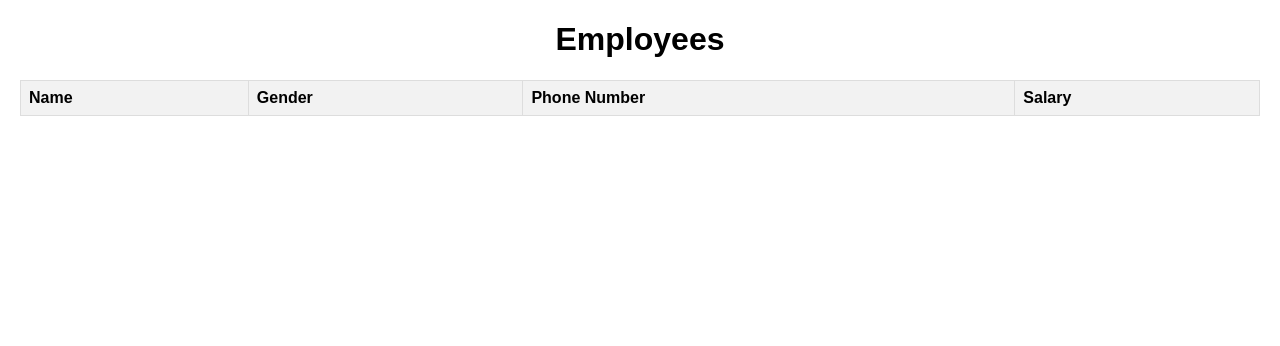
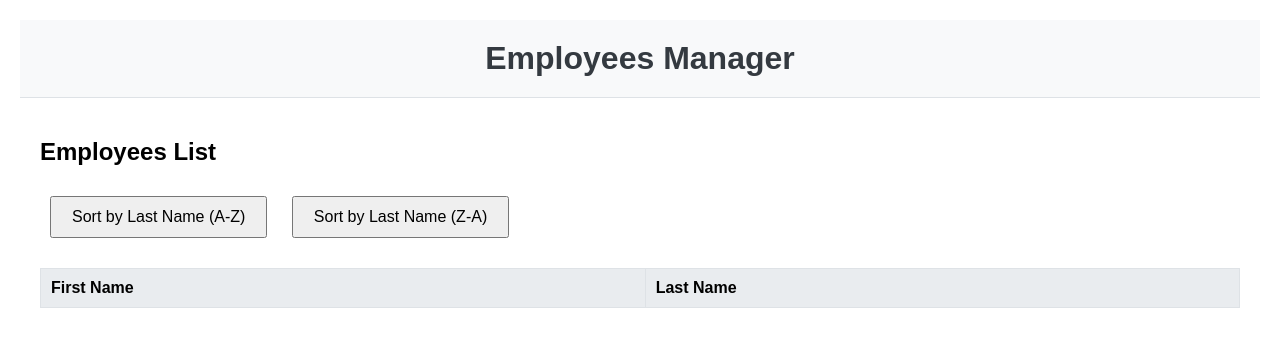
Before and after one commit to benphihe/projet-final-sql, a website: page node-sqlite-app/public/index.html in a window 1280 px wide. Drawn offline with Linux system fonts and the light colour scheme; no server answers.

Commit message:
update back and front with filter

```diff
--- a/node-sqlite-app/public/index.html
+++ b/node-sqlite-app/public/index.html
@@ -3,41 +3,53 @@
 <head>
     <meta charset="UTF-8">
     <meta name="viewport" content="width=device-width, initial-scale=1.0">
-    <title>Employees</title>
+    <title>Employees Manager</title>
     <link rel="stylesheet" href="styles.css">
 </head>
 <body>
-    <h1>Employees</h1>
+    <header>
+        <h1>Employees Manager</h1>
+    </header>
+    <main>
+        <h2>Employees List</h2>
+        <div>
+            <button id="sort-asc">Sort by Last Name (A-Z)</button>
+            <button id="sort-desc">Sort by Last Name (Z-A)</button>
+        </div>
         <table id="employees-table">
             <thead>
                 <tr>
-                <th>Name</th>
-                <th>Gender</th>
-                <th>Phone Number</th>
-                <th>Salary</th>
+                    <th>First Name</th>
+                    <th>Last Name</th>
                 </tr>
             </thead>
             <tbody>
-
             </tbody>
         </table>
+    </main>
     <script>
-        fetch('/api/employees')
+        function fetchEmployees(order = 'asc') {
+            fetch(`/api/employees?order=${order}`)
                 .then(response => response.json())
                 .then(data => {
                     const tableBody = document.querySelector('#employees-table tbody');
+                    tableBody.innerHTML = ''; // Clear existing rows
                     data.forEach(employee => {
                         const row = document.createElement('tr');
                         row.innerHTML = `
-                        <td>${employee.employeName}</td>
-                        <td>${employee.employeGender}</td>
-                        <td>${employee.employePhoneNumber}</td>
-                        <td>${employee.employeSalary}</td>
+                            <td>${employee.employeeFirstName}</td>
+                            <td>${employee.employeeLastName}</td>
                         `;
                         tableBody.appendChild(row);
                     });
                 })
                 .catch(error => console.error('Error fetching employee data:', error));
+        }
+
+        document.getElementById('sort-asc').addEventListener('click', () => fetchEmployees('asc'));
+        document.getElementById('sort-desc').addEventListener('click', () => fetchEmployees('desc'));
+
+        fetchEmployees();
     </script>
 </body>
 </html>
--- a/node-sqlite-app/public/styles.css
+++ b/node-sqlite-app/public/styles.css
@@ -30,3 +30,43 @@ tr:nth-child(even) {
 tr:hover {
     background-color: #f1f1f1;
 }
+
+header {
+    background-color: #f8f9fa;
+    padding: 20px;
+    text-align: center;
+    border-bottom: 1px solid #dee2e6;
+}
+
+header h1 {
+    margin: 0;
+    font-size: 2em;
+    color: #343a40;
+}
+
+main {
+    padding: 20px;
+}
+
+button {
+    margin: 10px;
+    padding: 10px 20px;
+    font-size: 1em;
+    cursor: pointer;
+}
+
+table {
+    width: 100%;
+    border-collapse: collapse;
+    margin-top: 20px;
+}
+
+th, td {
+    padding: 10px;
+    border: 1px solid #dee2e6;
+    text-align: left;
+}
+
+th {
+    background-color: #e9ecef;
+}
```
Also changed, not shown: node-sqlite-app/server.js (+10 -7 lines), 2 other files. Lines whose indentation alone changed are shown as unchanged.
